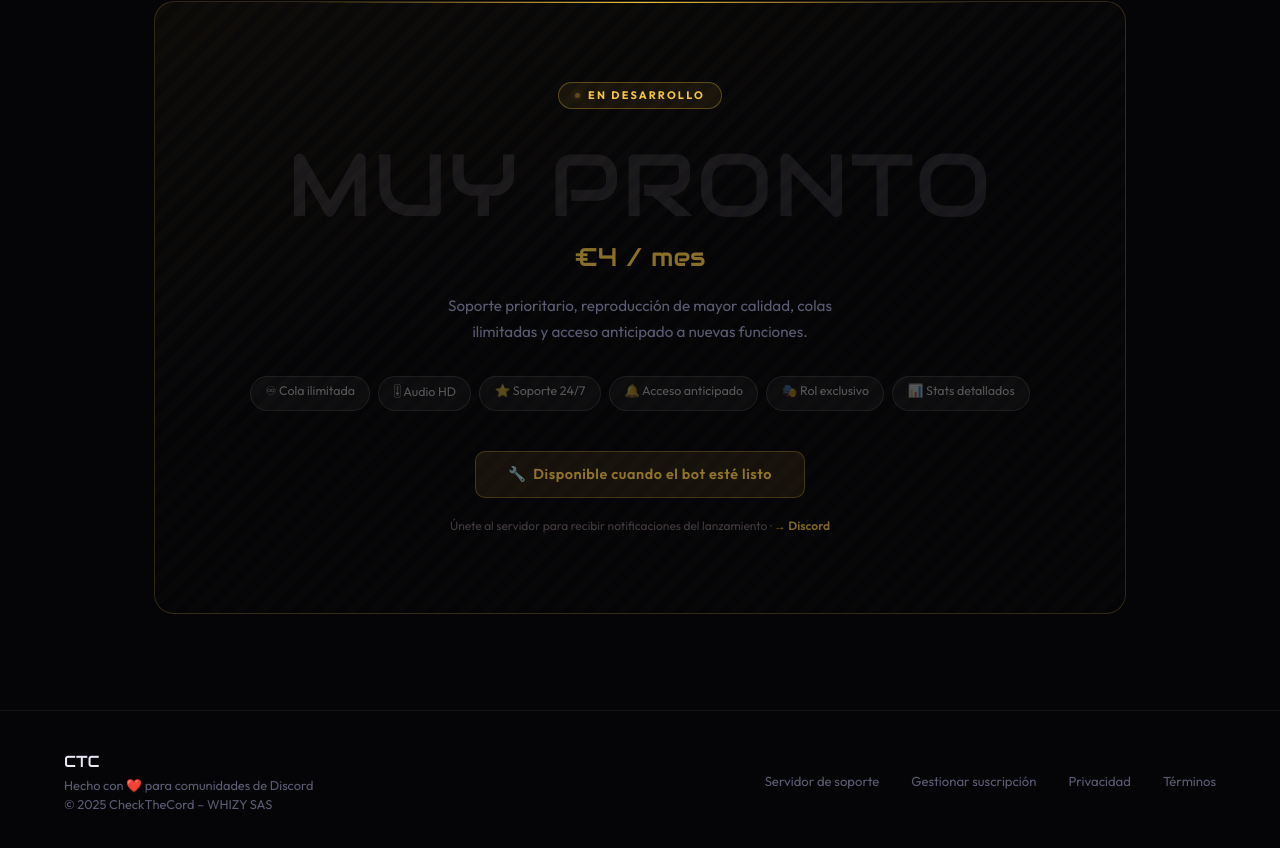
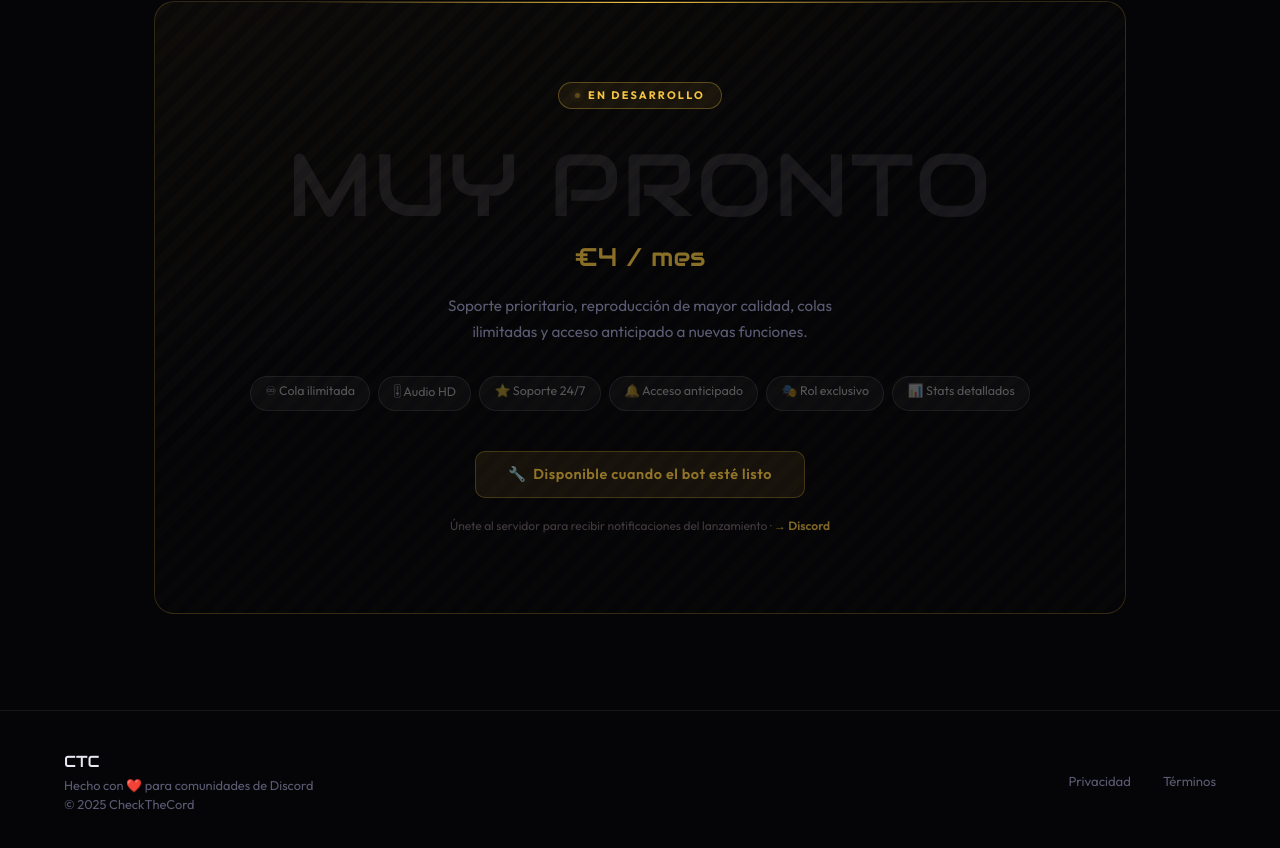
Before and after one commit to denzells/checkthecord, a plain HTML site: page index.html in a window 1280 px wide. Shown: the part 1970-2818 px from the top of the page. Drawn offline with nearby package versions, Linux system fonts and the light colour scheme.

Commit message:
Update index.html

```diff
--- a/index.html
+++ b/index.html
@@ -538,11 +538,9 @@
   <div>
     <div class="footer-logo">CTC</div>
     <p>Hecho con ❤️ para comunidades de Discord</p>
-    <p style="margin-top:0.2rem;">© 2025 CheckTheCord – WHIZY SAS</p>
+    <p style="margin-top:0.2rem;">© 2025 CheckTheCord</p>
   </div>
   <div class="footer-links">
-    <a href="javascript:void(0)" data-role="support">Servidor de soporte</a>
-    <a href="#">Gestionar suscripción</a>
     <a href="Privacy.html">Privacidad</a>
     <a href="#">Términos</a>
   </div>
```
